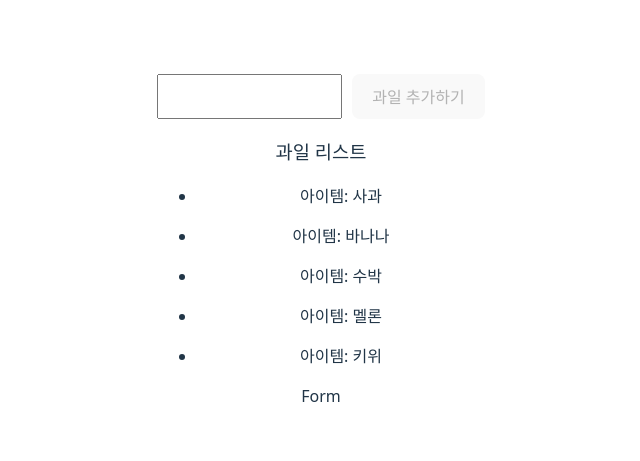
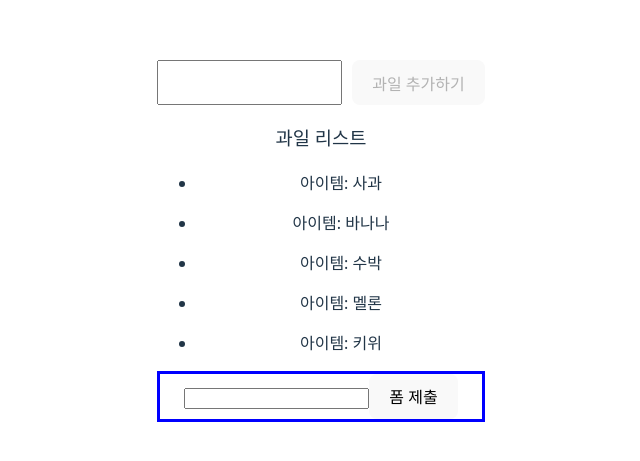
Before and after one commit to yunajoe/react-master-class-part1-inflearn, a React (Vite) app: page / in a window 1280 px wide. Shown: the part 159-620 px from the top of the page, without its empty margins (319-959 px from the left). Built offline with nearby package versions, Linux system fonts and the light colour scheme.

Commit message:
feat: form 구현

```diff
--- a/src/Form.tsx
+++ b/src/Form.tsx
@@ -1,5 +1,32 @@
+import { SubmitEvent, useState } from "react";
+
 function Form() {
-  return <div>Form</div>;
+  const [email, setEmail] = useState("");
+
+  const handleSubmit = (e: SubmitEvent<HTMLFormElement>) => {
+    e.preventDefault();
+    alert("submit 폼 제출");
+  };
+
+  return (
+    <form style={{ border: "3px solid blue" }} onSubmit={handleSubmit}>
+      <input
+        value={email}
+        onChange={(e) => {
+          setEmail(e.target.value);
+        }}
+      />
+      <button
+        type="button"
+        onClick={(e) => {
+          e.preventDefault();
+          alert("폼 제출");
+        }}
+      >
+        폼 제출
+      </button>
+    </form>
+  );
 }
 
 export default Form;
```
Also changed, not shown: 1 other file (tests, documents, lock files or other folders).
